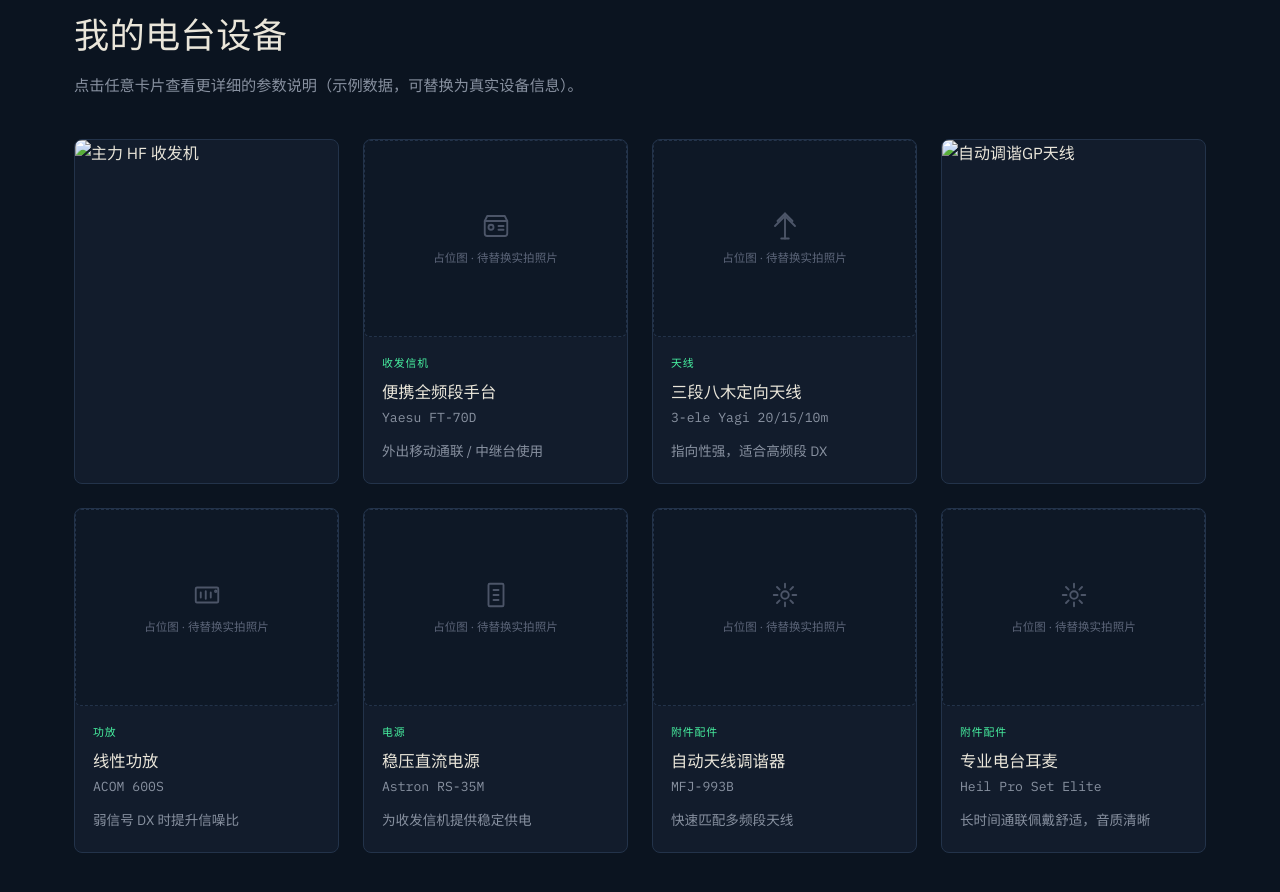
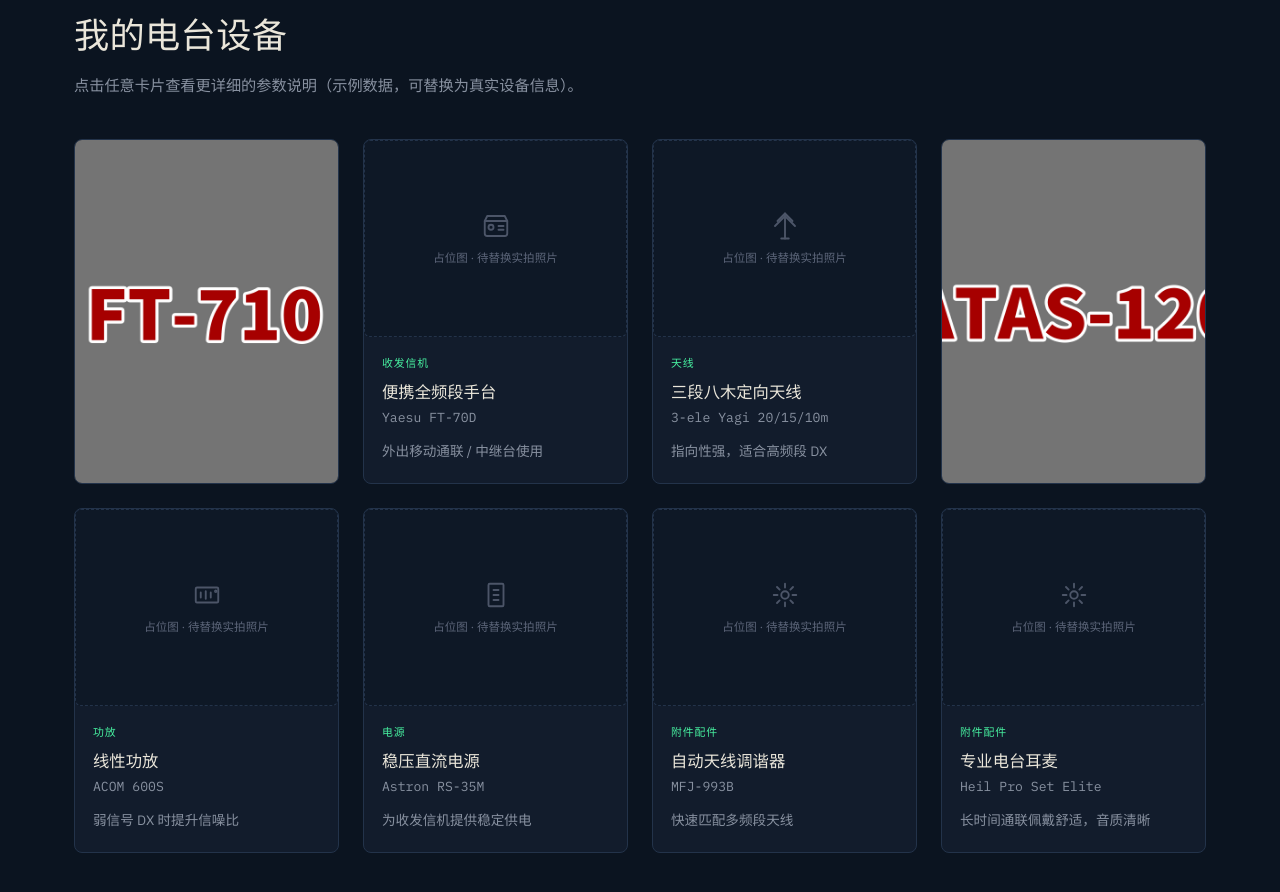
Before and after one commit to BI9BJJ/bi9bjj.github.io, a plain HTML site: page index.html in a window 1280 px wide. Shown: the part 1707-2599 px from the top of the page. Drawn offline with nearby package versions, Linux system fonts and the light colour scheme.

Commit message:
Update image paths for equipment in index.html

```diff
--- a/index.html
+++ b/index.html
@@ -643,10 +643,10 @@ document.querySelectorAll('.reveal').forEach(el=>revealObserver.observe(el));
 // 例如： {cat:'rig', icon:'rig', img:'ic7300.jpg', name:'主力 HF 收发机', ...}
 // 没有 img 字段的，会继续自动显示占位图标，不影响其他设备。
 const EQUIPMENT = [
-  {cat:'rig', icon:'rig', img:'FT-710.jpg', name:'主力 HF 收发机', model:'Yaesu FT-710', note:'日常 HF 频段 DX 通联主力机型', specs:{'频率范围':'1.8–50MHz','输出功率':'100W','模式':'SSB/CW/FT8/AM'}},
+  {cat:'rig', icon:'rig', img:'images/FT-710.jpg', name:'主力 HF 收发机', model:'Yaesu FT-710', note:'日常 HF 频段 DX 通联主力机型', specs:{'频率范围':'1.8–50MHz','输出功率':'100W','模式':'SSB/CW/FT8/AM'}},
   {cat:'rig', icon:'rig', name:'便携全频段手台', model:'Yaesu FT-70D', note:'外出移动通联 / 中继台使用', specs:{'频段':'VHF/UHF','输出功率':'5W','模式':'FM/C4FM'}},
   {cat:'antenna', icon:'antenna', name:'三段八木定向天线', model:'3-ele Yagi 20/15/10m', note:'指向性强，适合高频段 DX', specs:{'覆盖频段':'20/15/10m','增益':'约7dBi','转向':'电动转台'}},
-  {cat:'antenna', icon:'antenna', img:'ATAS-120.jpg', name:'自动调谐GP天线', model:'Yaesu ATAS-120', note:'驾车出行首选', specs:{'覆盖频段':'HF/VHF/UHF','架设高度':'车顶','方向性':'近似全向'}},
+  {cat:'antenna', icon:'antenna', img:'images/ATAS-120.jpg', name:'自动调谐GP天线', model:'Yaesu ATAS-120', note:'驾车出行首选', specs:{'覆盖频段':'HF/VHF/UHF','架设高度':'车顶','方向性':'近似全向'}},
   {cat:'amp', icon:'amp', name:'线性功放', model:'ACOM 600S', note:'弱信号 DX 时提升信噪比', specs:{'输出功率':'600W','频段':'160–6m','冷却方式':'风冷'}},
   {cat:'power', icon:'power', name:'稳压直流电源', model:'Astron RS-35M', note:'为收发信机提供稳定供电', specs:{'输出电压':'13.8V','最大电流':'35A','类型':'线性电源'}},
   {cat:'accessory', icon:'accessory', name:'自动天线调谐器', model:'MFJ-993B', note:'快速匹配多频段天线', specs:{'调谐范围':'1.8–30MHz','功率容量':'300W','类型':'自动/手动'}},
```
